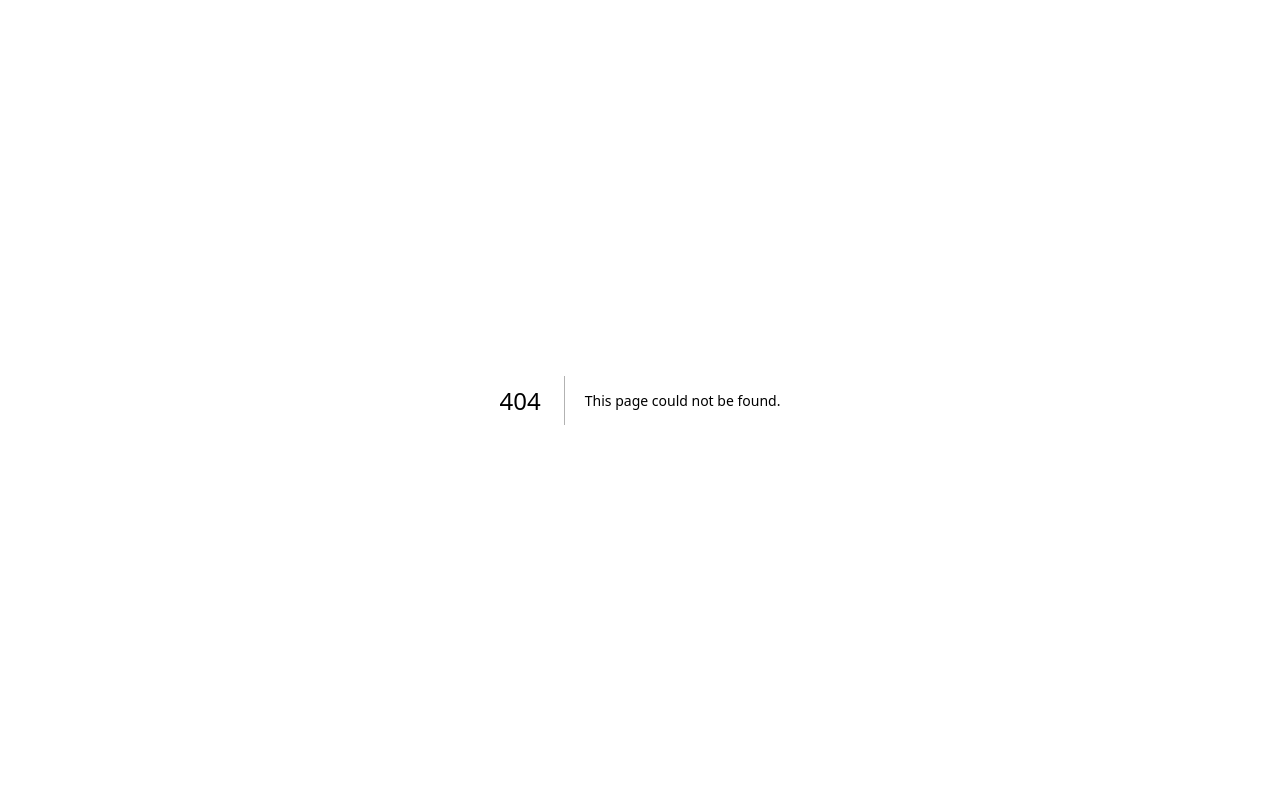
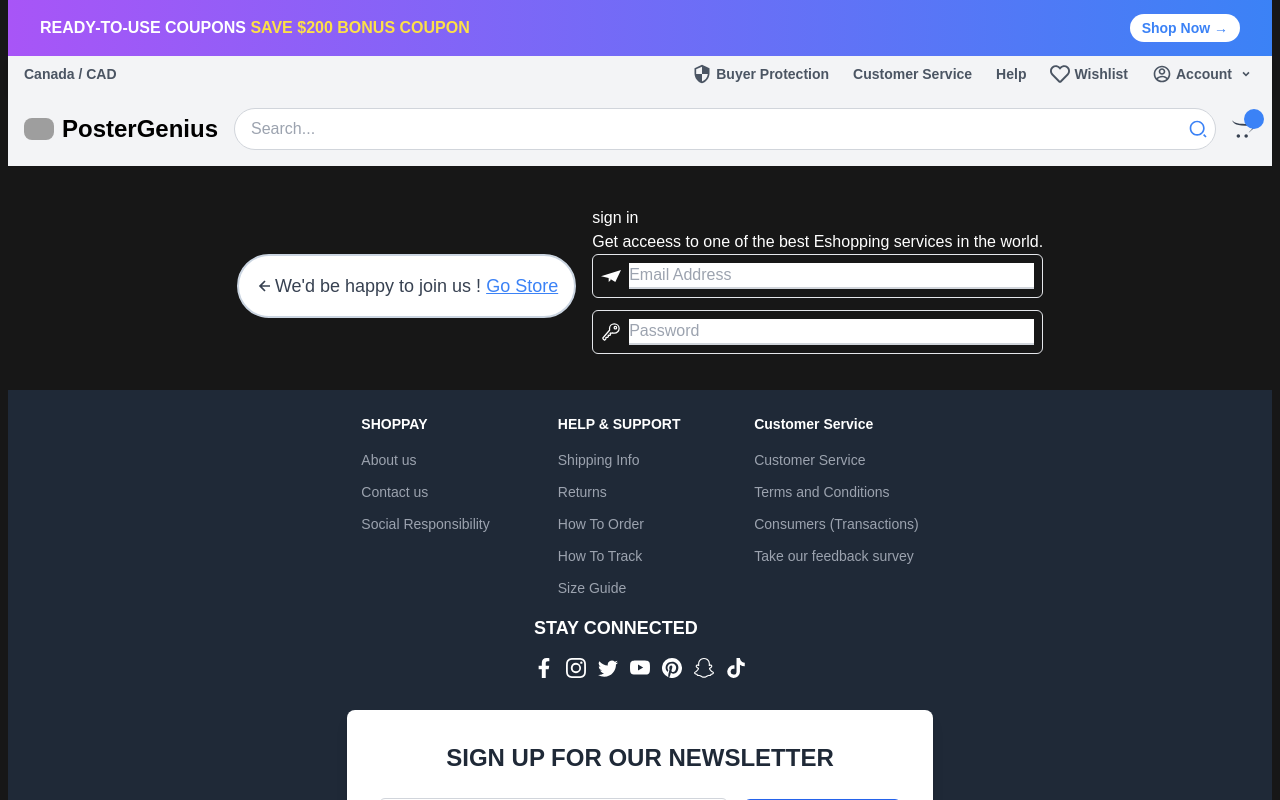
Before and after one commit to klawrenceboxx/postergenius2024-11-04, a Next.js app: page /signin in a window 1280 px wide. Before the commit this address had no page. Shown: the top 800 px of the page. Built offline with nearby package versions, Linux system fonts and the light colour scheme; no server answers; grey boxes are pictures that could not be loaded.

Commit message:
added styling for a custom signin page

```diff
--- a/package.json
+++ b/package.json
@@ -11,6 +11,7 @@
   "dependencies": {
     "@next-auth/mongodb-adapter": "^1.1.3",
     "@reduxjs/toolkit": "^1.9.5",
+    "formik": "^2.4.6",
     "next": "15.0.2",
     "next-auth": "^4.24.11",
     "react": "^18.2.0",
@@ -21,7 +22,8 @@
     "redux-devtools-extension": "^2.13.9",
     "redux-persist": "^6.0.0",
     "redux-thunk": "^2.4.2",
-    "swiper": "^11.1.15"
+    "swiper": "^11.1.15",
+    "yup": "^1.6.1"
   },
   "devDependencies": {
     "@types/node": "^20",
--- /dev/null
+++ b/src/app/signin/page.tsx
@@ -0,0 +1,99 @@
+"use client";
+
+import React, { useState } from "react";
+import Header from "@/components/header";
+import Footer from "@/components/footer";
+import LoginInput from "@/components/inputs/LoginInput";
+import { Formik, Form } from "formik";
+import * as Yup from "yup";
+import { BiLeftArrowAlt } from "react-icons/bi";
+import Link from "next/link";
+
+interface LoginValues {
+  login_email: string;
+  login_password: string;
+}
+
+const initialValues = {
+  login_email: "",
+  login_password: "",
+};
+
+const loginValidation = Yup.object({
+  login_email: Yup.string()
+    .required("Email address is required.")
+    .email("Please enter a valid email addres."),
+  login_password: Yup.string().required("Please enter a password"),
+});
+
+export default function signin() {
+  const [user, setUser] = useState(initialValues);
+  const { login_email, login_password } = user;
+
+  const handleChange = (e: React.ChangeEvent<HTMLInputElement>) => {
+    const { name, value } = e.target;
+    setUser({ ...user, [name]: value });
+  };
+  console.log(user);
+
+  return (
+    <>
+      <Header country="Canada" />
+      <div className="flex flex-col items-center justify-center mt-10">
+        <div className="flex items-center space-x-4 mb-6">
+          <div className="p-4 rounded-full  bg-white border-2 border-slate-300 flex items-center justify-center">
+            <div>
+              <BiLeftArrowAlt className="text-xl text-gray-700 " />
+            </div>
+            <span className="text-lg font-medium text-gray-700">
+              We'd be happy to join us !{" "}
+              <Link
+                href="/"
+                className="text-blue-500 underline hover:text-blue-600"
+              >
+                Go Store
+              </Link>
+            </span>
+          </div>
+          <div>
+            <h1>sign in</h1>
+            <p>
+              Get acceess to one of the best Eshopping services in the world.
+            </p>
+            <Formik
+              enableReinitialize
+              initialValues={initialValues}
+              validationSchema={loginValidation}
+              // We must define onSubmit to remove the "Property 'onSubmit' is missing" error
+              onSubmit={(values) => {
+                // This is where you'd handle the form submission, e.g., call an API
+                console.log("Formik values:", values);
+              }}
+            >
+              {(form) => (
+                <Form>
+                  <LoginInput
+                    type="text"
+                    name="login_email"
+                    icon="email"
+                    placeholder="Email Address"
+                    onChange={handleChange}
+                  />
+                  <LoginInput
+                    type="password"
+                    name="login_password"
+                    icon="password"
+                    placeholder="Password"
+                    onChange={handleChange}
+                  />
+                </Form>
+              )}
+            </Formik>
+          </div>
+        </div>
+        <div className="w-full max-w-md"></div>
+      </div>
+      <Footer country="Canada" />
+    </>
+  );
+}
--- /dev/null
+++ b/src/components/inputs/LoginInput.tsx
@@ -0,0 +1,37 @@
+import React from "react";
+import { useField } from "formik";
+import { BiUser } from "react-icons/bi";
+import { SiMinutemailer } from "react-icons/si";
+import { IoKeyOutline } from "react-icons/io5";
+
+interface LoginInputProps extends React.InputHTMLAttributes<HTMLInputElement> {
+  icon: "user" | "email" | "password"; // Define the type for the icon prop
+  placeholder: string;
+}
+
+export default function LoginInput({ icon, ...props }: LoginInputProps) {
+  const [field, meta] = useField({ name: props.name! });
+
+  // Determine which icon to render
+  const renderIcon = () => {
+    if (icon === "user") return <BiUser className="text-xl" />;
+    if (icon === "email") return <SiMinutemailer className="text-xl" />;
+    if (icon === "password") return <IoKeyOutline className="text-xl" />;
+    return null;
+  };
+
+  const inputError =
+    meta.touched && meta.error ? "border-red-500" : "border-gray-300";
+
+  return (
+    <div className="flex items-center border p-2 rounded-md mb-3">
+      <div className="mr-2">{renderIcon()}</div>
+      <input
+        {...field} // includes { name, value, onBlur, onChange }
+        {...props} // includes e.g. type="text", placeholder, etc.
+        className={`flex-1 outline-none border-b-2 ${inputError}`}
+      />
+      {/* If there's a validation error, you might display it below or in a tooltip */}
+    </div>
+  );
+}
--- a/src/components/inputs/loginInput/index.tsx
+++ /dev/null
@@ -1,7 +0,0 @@
-import React from "react";
-
-function index() {
-  return <div>index</div>;
-}
-
-export default index;
```
Also changed, not shown: src/app/api/auth/signin.tsx (deleted, +0 -26 lines), src/lib/auth.ts (deleted, +0 -15 lines), src/lib/mongodb.ts (deleted, +0 -37 lines), src/app/api/auth/singin.tsx (added), 1 other file (tests, documents, lock files or other folders).
